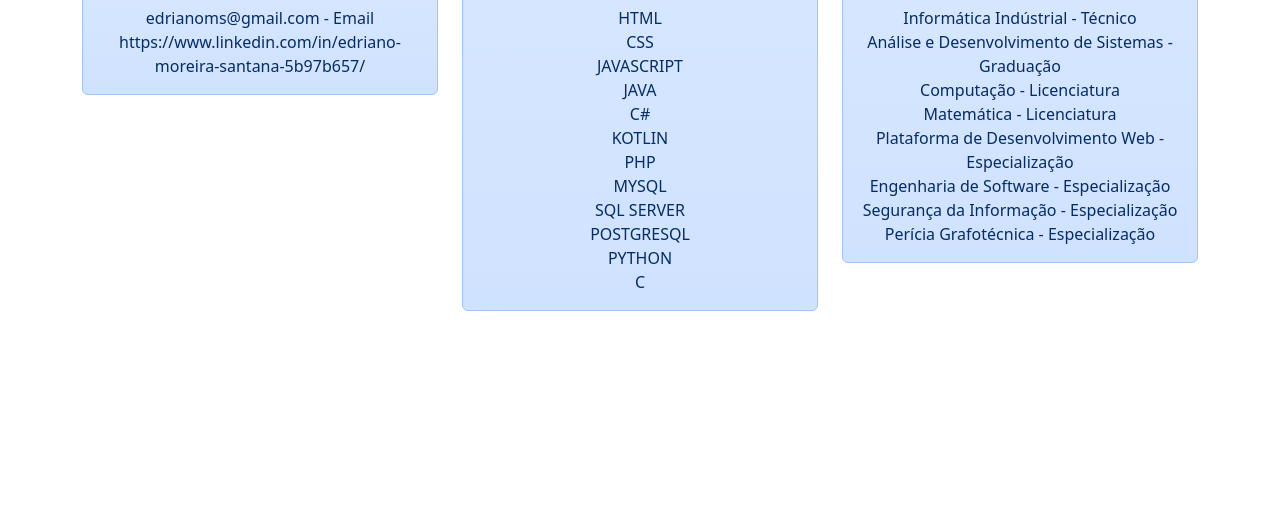
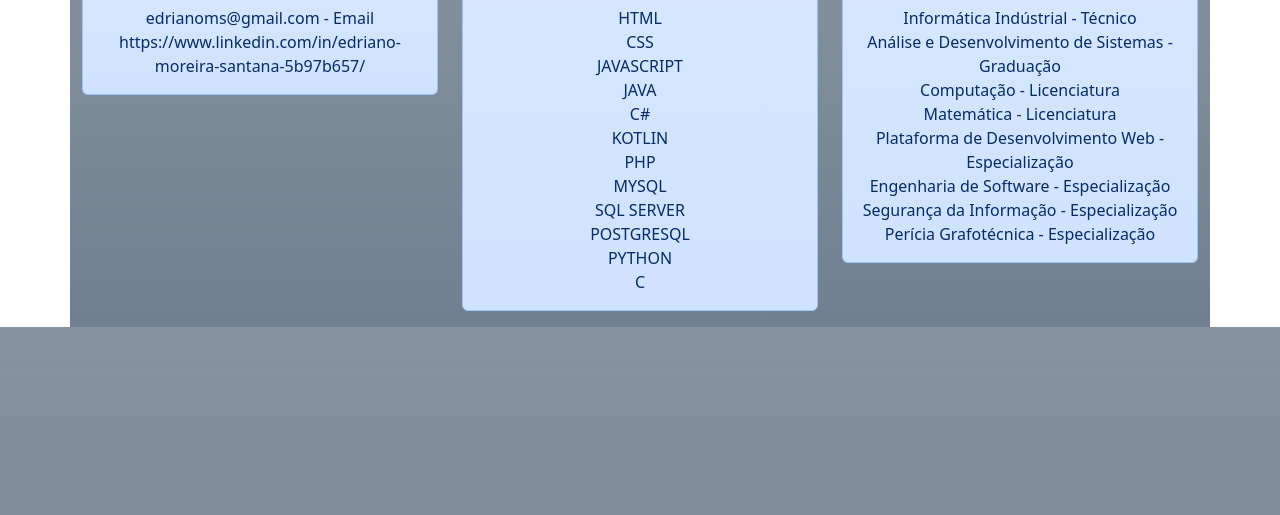
Before and after one commit to edriano-softdesigner/edriano-softdesigner.github.io, a plain HTML site: page index.html in a window 1280 px wide. Shown: the part 285-800 px from the top of the page. Drawn offline with nearby package versions, Linux system fonts and the light colour scheme.

Commit message:
Versão final

```diff
--- a/main.css
+++ b/main.css
@@ -1,3 +1,7 @@
 * {
     background-image: var(--bs-gradient);
+    background-color: slategrey;
+
+
+
 }
```
